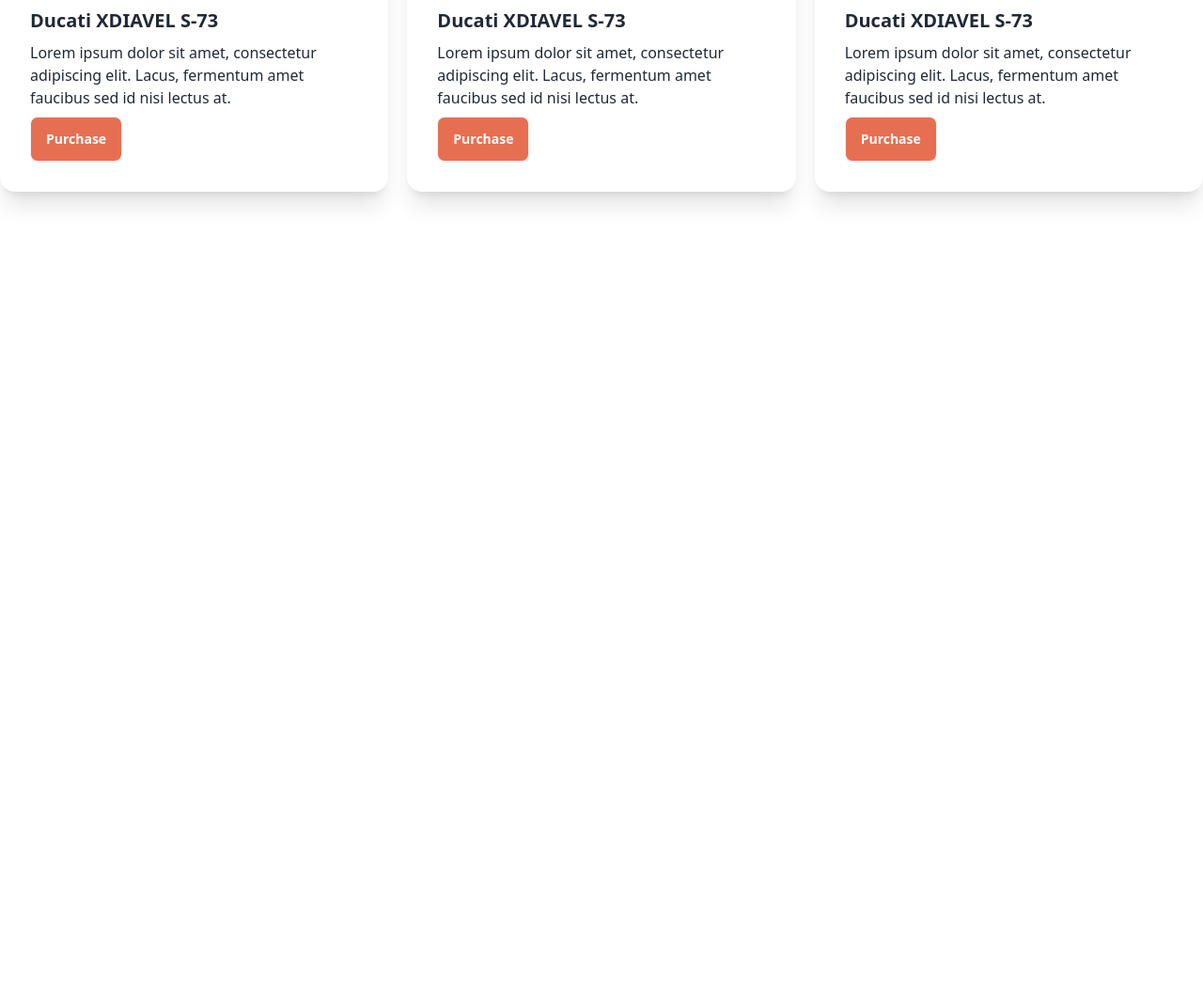
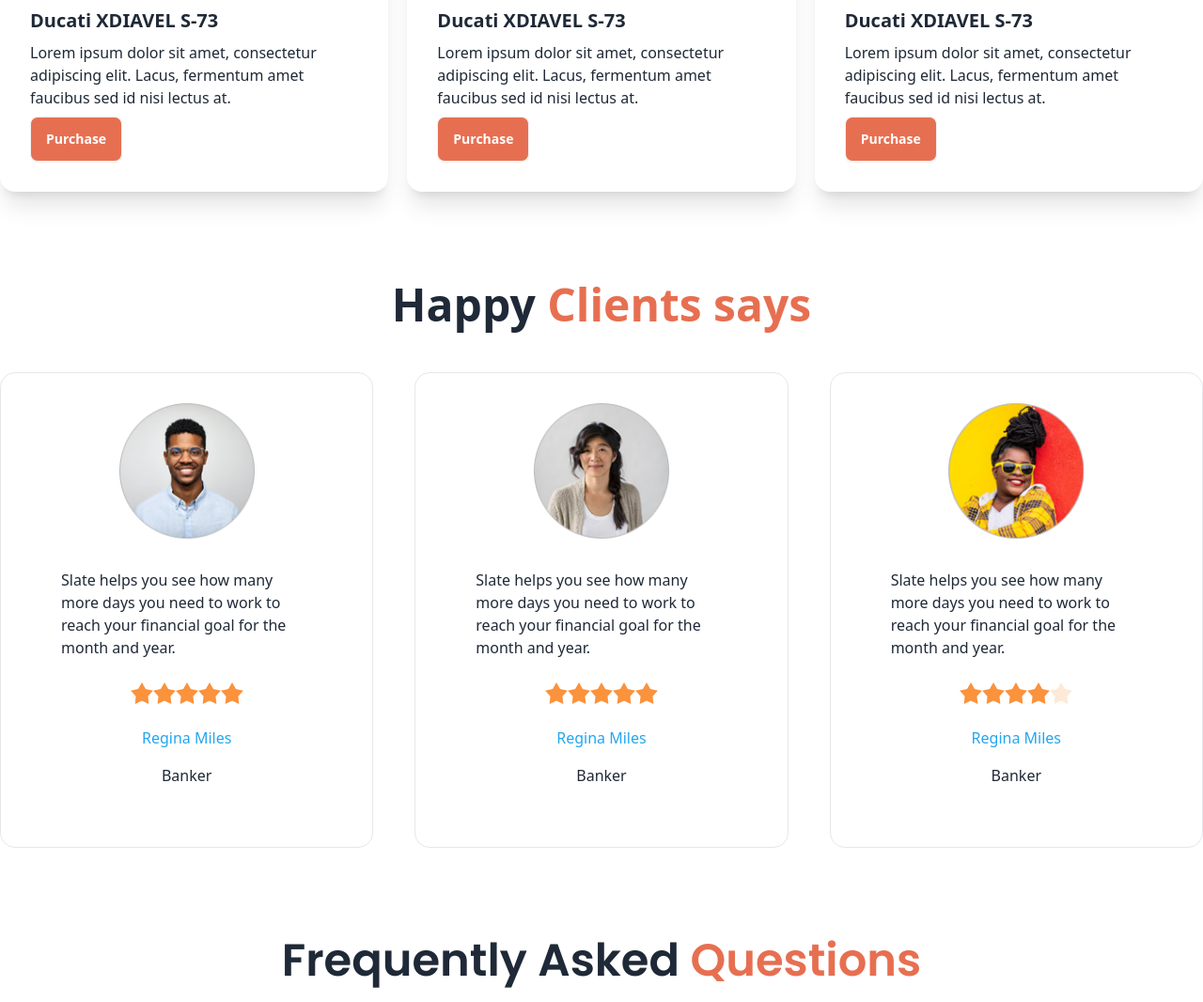
Before and after one commit to suvon4d/DaisyUI-dabiker-zone, a plain HTML site: page index.html in a window 1280 px wide. Shown: the part 1134-2200 px from the top of the page at 94% size. Before the commit the page ends 1434 px from the top, so only its background shows below. Drawn offline with nearby package versions, Linux system fonts and the light colour scheme.

Commit message:
added revew section

```diff
--- a/index.html
+++ b/index.html
@@ -206,6 +206,89 @@
           </div>
         </div>
       </section>
+      <!-- Happy section -->
+      <section class="my-24">
+        <h3 class="text-5xl font-semibold mb-12 text-center">Happy <span class="text-bike-primary">Clients says</span></h3>
+        <div class="grid grid-cols-1 md:grid-cols-2 lg:grid-cols-3 gap-11">
+        <!-- frist reviw -->
+        <div class="card bg-base-100 border border-gray-200 p-8">
+          <figure><img class="w-36" src="images/others/user-1.png" alt="Shoes" /></figure>
+          <div class="card-body ">
+            <p>Slate helps you see how
+              many more days you need
+              to work to reach your financial
+              goal for the month and year.</p>
+              <div class="rating justify-center my-4">
+                <input type="radio" name="rating-2" class="mask mask-star-2 bg-orange-400" />
+                <input type="radio" name="rating-2" class="mask mask-star-2 bg-orange-400"  />
+                <input type="radio" name="rating-2" class="mask mask-star-2 bg-orange-400" />
+                <input type="radio" name="rating-2" class="mask mask-star-2 bg-orange-400" checked />
+                <input type="radio" name="rating-2" class="mask mask-star-2 bg-orange-400" />
+              </div>
+            <div class="text-center space-y-4">
+              <h4 class="text-[#23A6F0]">Regina Miles</h4>
+              <p>Banker</p>
+            </div>
+          </div>
+        </div>
+        <!-- secand reviw -->
+        <div class="card bg-base-100 border border-gray-200 p-8">
+          <figure><img class="w-36" src="images/others/user-2.png" alt="Shoes" /></figure>
+          <div class="card-body ">
+            <p>Slate helps you see how
+              many more days you need
+              to work to reach your financial
+              goal for the month and year.</p>
+              <div class="rating justify-center my-4">
+                <input type="radio" name="rating-2" class="mask mask-star-2 bg-orange-400" />
+                <input type="radio" name="rating-2" class="mask mask-star-2 bg-orange-400"  />
+                <input type="radio" name="rating-2" class="mask mask-star-2 bg-orange-400" />
+                <input type="radio" name="rating-2" class="mask mask-star-2 bg-orange-400" checked />
+                <input type="radio" name="rating-2" class="mask mask-star-2 bg-orange-400" />
+              </div>
+            <div class="text-center space-y-4">
+              <h4 class="text-[#23A6F0]">Regina Miles</h4>
+              <p>Banker</p>
+            </div>
+          </div>
+        </div>
+        <!-- thred reviw -->
+        <div class="card bg-base-100 border border-gray-200 p-8">
+          <figure><img class="w-36" src="images/others/user-3.png" alt="Shoes" /></figure>
+          <div class="card-body ">
+            <p>Slate helps you see how
+              many more days you need
+              to work to reach your financial
+              goal for the month and year.</p>
+              <div class="rating justify-center my-4">
+                <input type="radio" name="rating-2" class="mask mask-star-2 bg-orange-400" />
+                <input type="radio" name="rating-2" class="mask mask-star-2 bg-orange-400"  />
+                <input type="radio" name="rating-2" class="mask mask-star-2 bg-orange-400" />
+                <input type="radio" name="rating-2" class="mask mask-star-2 bg-orange-400" checked />
+                <input type="radio" name="rating-2" class="mask mask-star-2 bg-orange-400" />
+              </div>
+            <div class="text-center space-y-4">
+              <h4 class="text-[#23A6F0]">Regina Miles</h4>
+              <p>Banker</p>
+            </div>
+          </div>
+        </div>
+        </div>
+      </section>
+      <!-- Queston section -->
+      <section class="my-24">
+        <h3 class="text-5xl font-semibold mb-12 text-center font-poppins">Frequently Asked <span class="text-bike-primary">Questions</span></h3>
+        <div class="hero min-h-screen bg-base-200">
+          <div class="hero-content flex-col lg:flex-row">
+            <img src="https://daisyui.com/images/stock/photo-1635805737707-575885ab0820.jpg" class="max-w-sm rounded-lg shadow-2xl" />
+            <div>
+              <h1 class="text-5xl font-bold">Box Office News!</h1>
+              <p class="py-6">Provident cupiditate voluptatem et in. Quaerat fugiat ut assumenda excepturi exercitationem quasi. In deleniti eaque aut repudiandae et a id nisi.</p>
+              <button class="btn btn-primary">Get Started</button>
+            </div>
+          </div>
+        </div>
+      </section>
     </main>
     <footer>
 
```
